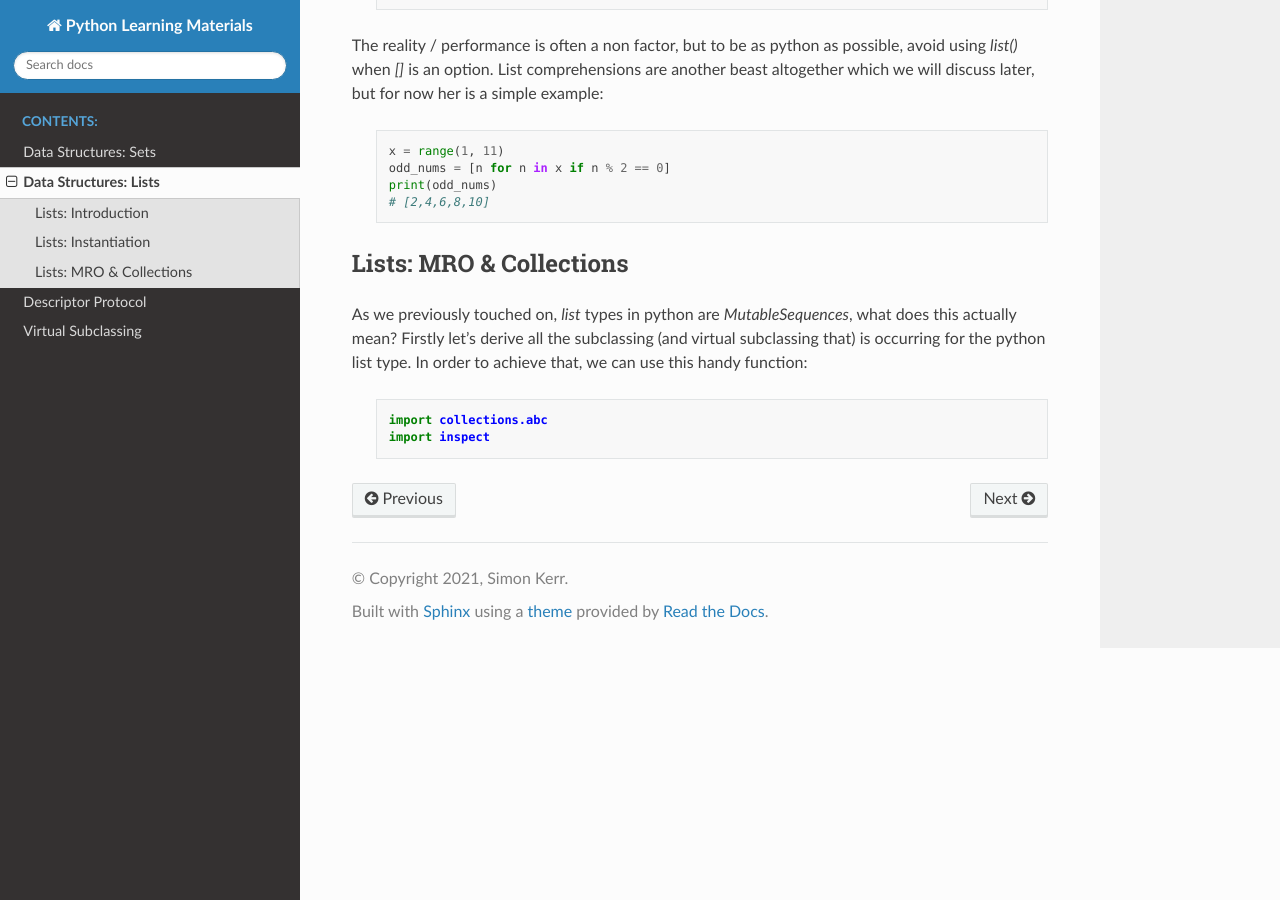
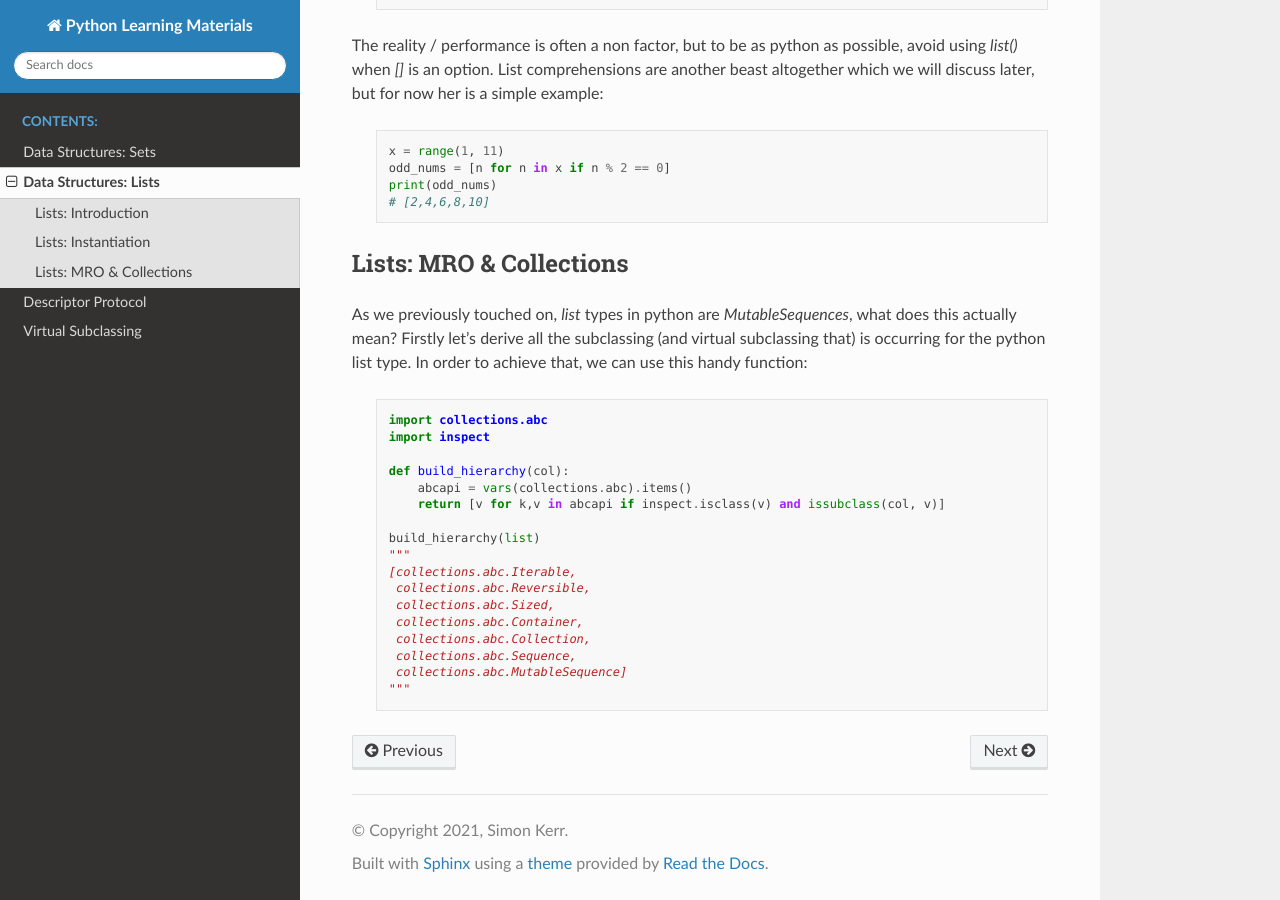
Before and after one commit to symonk/pydocs, a Sphinx documentation site: the page built from docs/source/_data_structures/lists.rst, in a window 1280 px wide and 900 px high, scrolled down 990 px. Built offline with Sphinx 7.4.7 and the Read the Docs theme 2.0.0, drawn with Linux system fonts in a browser that asks for light colours.

Commit message:
add utility build_hierarchy function for resolving collections

```diff
--- a/docs/source/_data_structures/lists.rst
+++ b/docs/source/_data_structures/lists.rst
@@ -68,3 +68,18 @@ to achieve that, we can use this handy function:
 
         import collections.abc
         import inspect
+
+        def build_hierarchy(col):
+            abcapi = vars(collections.abc).items()
+            return [v for k,v in abcapi if inspect.isclass(v) and issubclass(col, v)]
+
+        build_hierarchy(list)
+        """
+        [collections.abc.Iterable,
+         collections.abc.Reversible,
+         collections.abc.Sized,
+         collections.abc.Container,
+         collections.abc.Collection,
+         collections.abc.Sequence,
+         collections.abc.MutableSequence]
+        """
```
